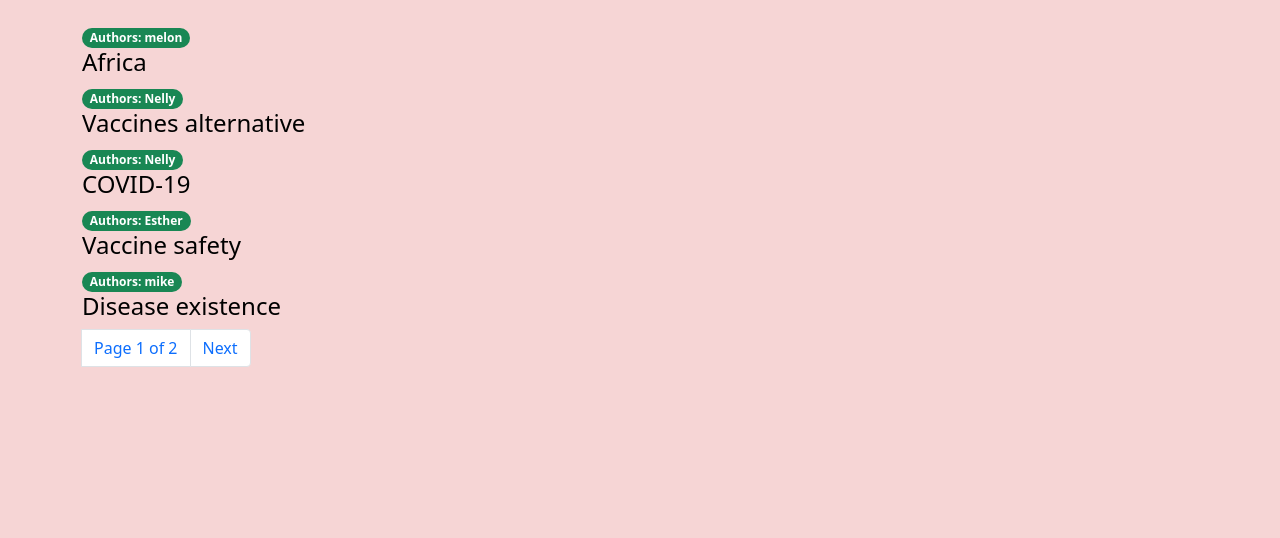
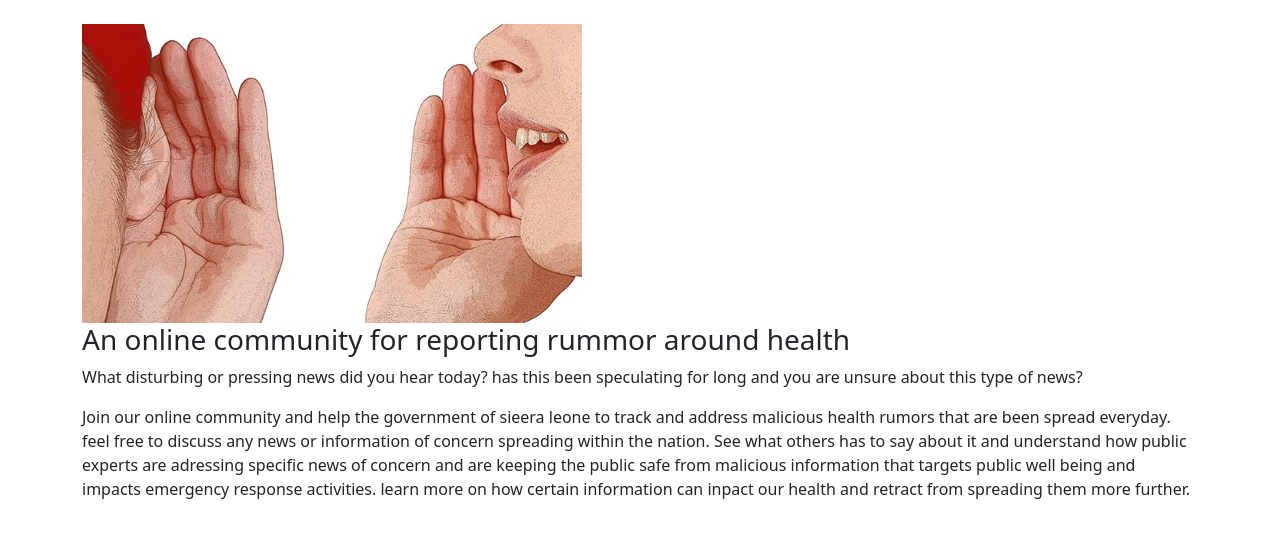
Before and after one commit to Nelly-ux10/Django-Finalprojec-App, a Django app: page /ashiriblogapp/ in a window 1280 px wide. Shown: the part 56-594 px from the top of the page. Run offline with Django 4.2, Linux system fonts and the light colour scheme; data comes from the database, SQL or seed files in the repository.

Commit message:
added new function to app

```diff
--- a/ashiriblog/settings.py
+++ b/ashiriblog/settings.py
@@ -134,6 +134,7 @@ LOGOUT_URL = 'user_logout'
 
 STATIC_URL = 'static/'
 STATIC_ROOT = os.path.join(BASE_DIR, 'static')
+STATICFILES_DIRS = [os.path.join(BASE_DIR, 'static')]
 
 django_heroku.settings(locals())
 
--- /dev/null
+++ b/ashiriblogapp/templates/ashiriblogapp/about.html
@@ -0,0 +1,39 @@
+{% extends "ashiriblogapp/base.html" %}
+{% load static %}
+
+{% block title%} Ashiri2.0 Homepage {% endblock %}
+
+
+{% block style %}
+	<style>
+			.about_style{
+				width: 500px;
+				margin: auto;
+
+		}
+	</style>
+
+{% endblock %}
+
+
+{% block body%}
+		<div class="container  mt-4">
+			<img src="{% static 'ashiriblogapp/images/Gossip.jpg' %}" class=" about_style"  >
+						<!--<img src="images/Ashiri-logos__transparent.png" id="logo">-->
+
+
+			<h3>An online community for reporting rummor around health</h3>
+			<p>
+				What disturbing or pressing news did you hear today? has this been speculating for long and you are unsure about this
+				type of news?
+			</p>
+			<p>
+				Join our online community and help the government of sieera leone to track and address malicious health rumors that are been spread everyday.
+				feel free to discuss any news or information of concern spreading within the nation.
+				See what others has to say about it and understand how public experts are adressing specific news of concern and are keeping the public safe
+				from malicious information that targets public well being and impacts emergency response activities.
+				learn more on how certain information can inpact our health and retract from spreading them more further.
+			</p>
+		</div>
+
+{% endblock %}
--- a/ashiriblogapp/templates/ashiriblogapp/articles.html
+++ b/ashiriblogapp/templates/ashiriblogapp/articles.html
@@ -1,5 +1,5 @@
 {% extends "ashiriblogapp/base.html" %}
-
+{% load static %}
 
 
 {% block title%} Ashiriblog List {% endblock %}
@@ -19,6 +19,9 @@
 		}
 		body{
 				background-color: rgb(246, 213, 213);
+				background: url("{% static 'ashiriblogapp/images/black image.jpg' %}");
+				background-repeat: no-repeat;
+				background-size: 100%;
 			}
 	</style>
 
--- a/ashiriblogapp/templates/ashiriblogapp/navbar.html
+++ b/ashiriblogapp/templates/ashiriblogapp/navbar.html
@@ -1,6 +1,6 @@
 <nav class="navbar navbar-expand-lg navbar navbar-light"  style="background-color: #ff9296;">
   <div class="container">
-    <a class="navbar-brand" href="{% url 'article_list' %}">AshiriBlogs</a>
+    <a class="navbar-brand" href="{% url 'about' %}">AshiriBlogs</a>
     <button class="navbar-toggler" type="button" data-bs-toggle="collapse" data-bs-target="#navbarNavDropdown" aria-controls="navbarNavDropdown" aria-expanded="false" aria-label="Toggle navigation">
       <span class="navbar-toggler-icon"></span>
     </button>
--- a/ashiriblogapp/urls.py
+++ b/ashiriblogapp/urls.py
@@ -1,12 +1,13 @@
 from django.urls import path, include
 
 from .import views
-from .views import article_list, article_detail, user_login, register, add_article, update_article,delete_article
+from .views import article_list, article_detail, user_login, register, add_article, update_article,delete_article, about
 from django.contrib.auth.views import LoginView, LogoutView, PasswordChangeView, PasswordChangeDoneView
 
 
 urlpatterns = [
-		path('', views.article_list, name='article_list'),
+		path('', views.about, name='about'),
+		path('articles/', views.article_list, name='article_list'),
 		path('article_detail/<slug:slug>/', views.article_detail, name='article_detail'),
 		path('login/', LoginView.as_view(), name='user_login'),
 		path('logout/', LogoutView.as_view(), name='user_logout'),
--- a/ashiriblogapp/views.py
+++ b/ashiriblogapp/views.py
@@ -6,6 +6,10 @@ from django.core.paginator import Paginator, EmptyPage, PageNotAnInteger
 from django.contrib.auth.decorators import login_required
 
 # Create your views here.
+def about(request):
+		context = {}
+		return render(request, 'ashiriblogapp/about.html', context)
+
 
 def article_list(request):
 		article_list = blogs.objects.all().order_by('published')
```
Also changed, not shown: ashiriblogapp/static/ashiriblogapp/images/black image.jpg (added).
